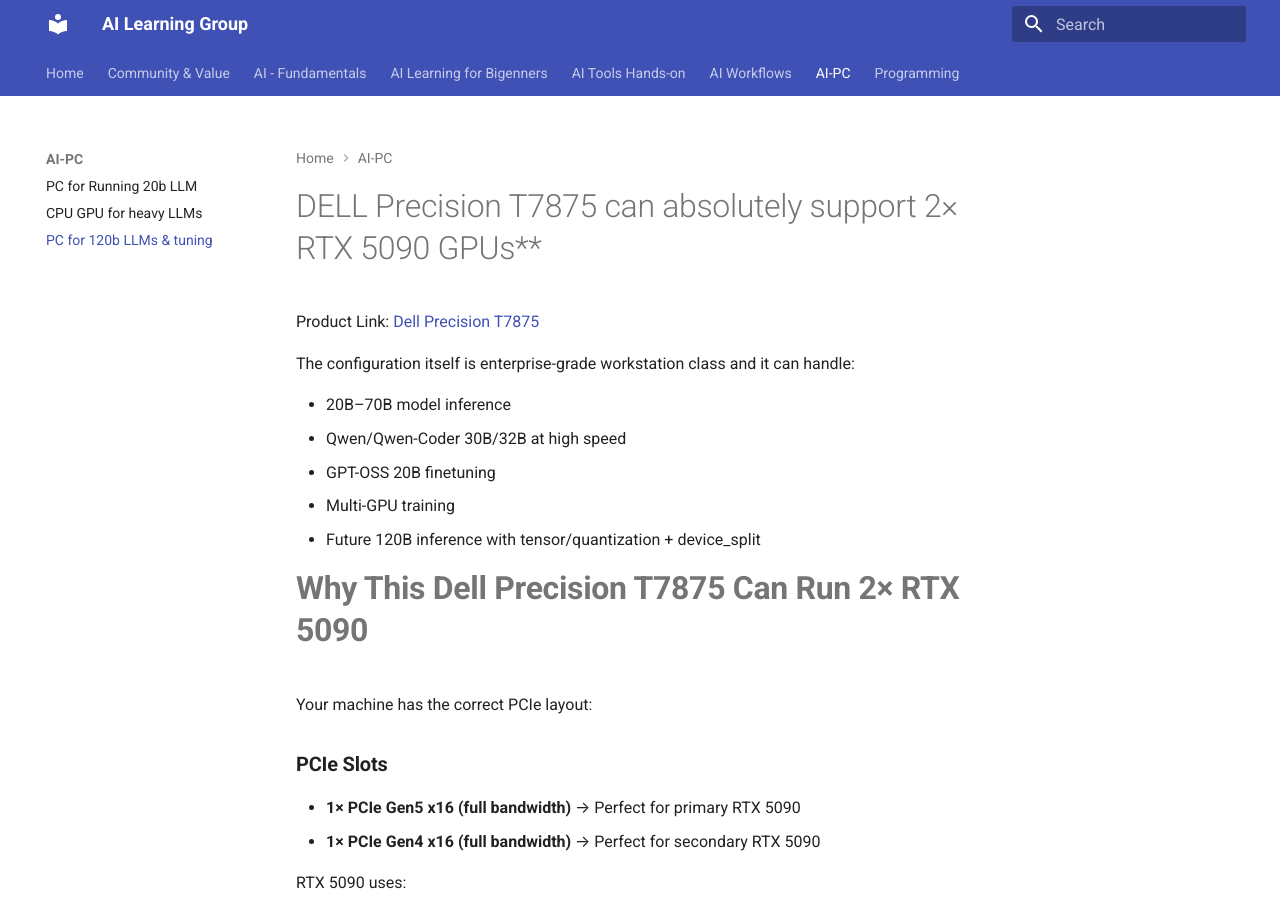
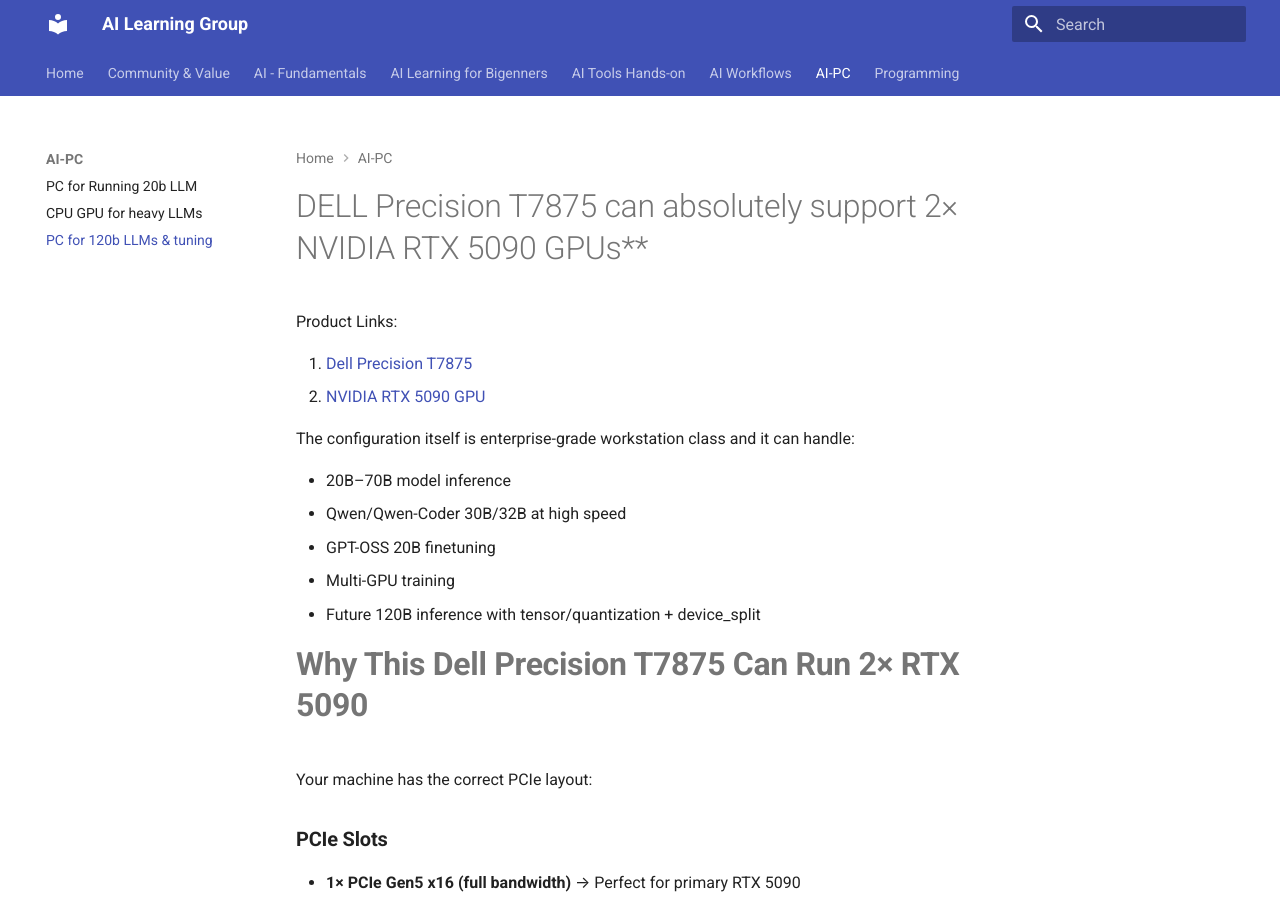
Before and after one commit to tejomayee-tech/toronto_ai_learning_group, an MkDocs documentation site: the page built from docs/ai-pc/pc-for-running-120b-llms-and-tune-as-well.md, in a window 1280 px wide and 900 px high. Built offline with MkDocs 1.6.1 and Material for MkDocs 9.7.7, drawn with Linux system fonts in a browser that asks for light colours; some of the changed text lies outside the part shown.

Commit message:
Udpated 120b LLM Running PC Build

```diff
--- a/docs/ai-pc/pc-for-running-120b-llms-and-tune-as-well.md
+++ b/docs/ai-pc/pc-for-running-120b-llms-and-tune-as-well.md
@@ -1,7 +1,10 @@
 
-# DELL Precision T7875 can absolutely support 2× RTX 5090 GPUs**
+# DELL Precision T7875 can absolutely support 2× NVIDIA RTX 5090 GPUs**
 
-Product Link: [Dell Precision T7875](https://www.dell.com/en-ca/shop/cty/pdp/spd/precision-t7875-workstation)
+Product Links:
+
+1. [Dell Precision T7875](https://www.dell.com/en-ca/shop/cty/pdp/spd/precision-t7875-workstation)
+1. [NVIDIA RTX 5090 GPU](https://www.nvidia.com/en-us/geforce/graphics-cards/50-series/rtx-5090/)
 
 The configuration itself is enterprise-grade workstation class and it can handle:
 
@@ -128,3 +130,8 @@
 
 * RTX 4090
 * RTX 5090 (same size/power profiles—just new generation)
+
+
+![Dell-T7-Series](DELL-Precision-T7875.png)
+
+![NVIDIA RTX 5090](NVIDIA-RTX-5090.png)
```
Also changed, not shown: other parts of docs/ai-pc/pc-for-running-120b-llms-and-tune-as-well.md (+1 -2 lines), docs/ai-pc/DELL-Precision-T7875.png (added), docs/ai-pc/NVIDIA-RTX-5090.png (added).
